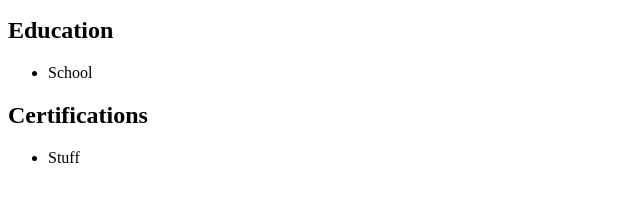
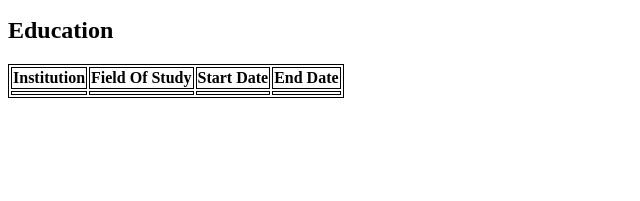
Before and after one commit to crpray3007/Portfolio, a plain HTML site: page Skills.html in a window 1280 px wide. Shown: the part 201-402 px from the top of the page, without its empty margins (0-640 px from the left). Drawn offline with Linux system fonts and the light colour scheme.

Commit message:
tables practice

```diff
--- a/Skills.html
+++ b/Skills.html
@@ -2,6 +2,11 @@
 <html>
     <head>
         <title>Cassandra  Pray - Skills</title>
+        <style>
+            table, th, td {
+                border: 1px solid black;
+            }
+            </style>
     </head>
     <body>
         <h3>Navigation</h3>
@@ -13,12 +18,23 @@
             <li>Some Other Skills</li>
         </ul>
         <h2>Education</h2>
-        <ul>
-            <li>School</li>
-        </ul>
-        <h2>Certifications</h2>
-        <ul>
-            <li>Stuff</li>
-        </ul>
+        <table>
+            <thead>
+                <tr>
+                    <th>Institution</th>
+                    <th>Field Of Study</th>
+                    <th>Start Date</th>
+                    <th>End Date</th>
+                </tr>
+            </thead>
+            <tbody>
+                <tr>
+                    <td></td>
+                    <td></td>
+                    <td></td>
+                    <td></td>
+                </tr>
+            </tbody>
+        </table>
     </body>
 </html>
```
